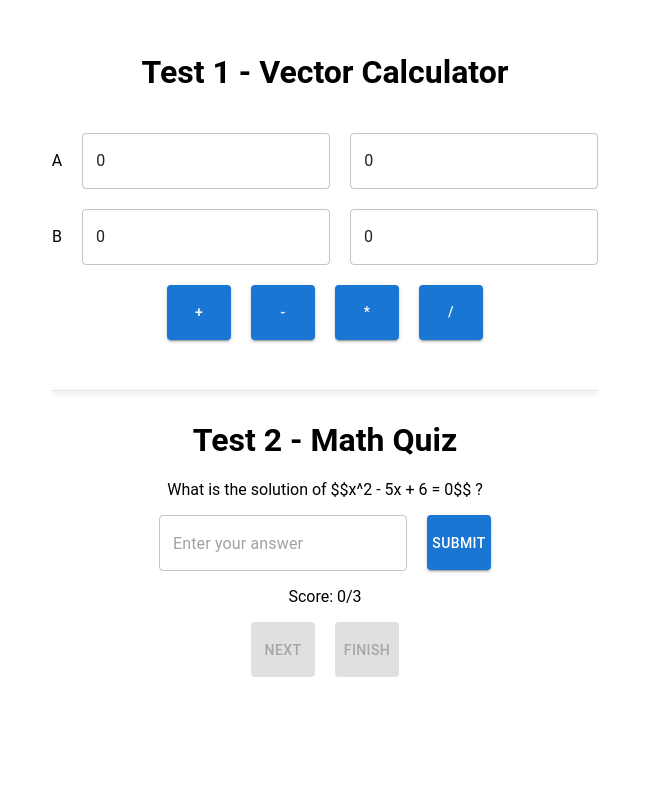
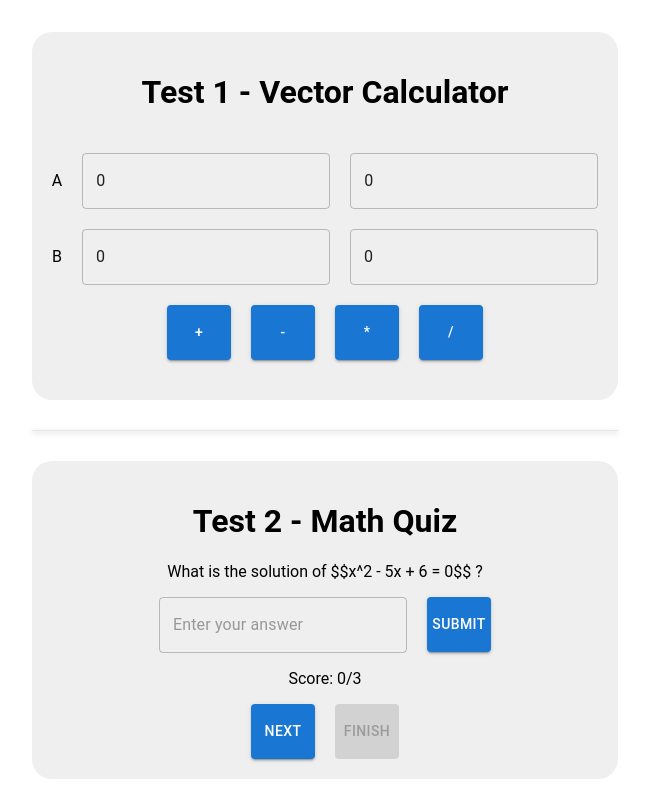
Before and after one commit to cleytonlang/react-test-code, a React (Vite) app: page / in a window 1280 px wide. Shown: the whole page, without its empty margins (315-964 px from the left). Built offline with nearby package versions, Linux system fonts and the light colour scheme.

Commit message:
improvements about calculator

```diff
--- a/src/App.css
+++ b/src/App.css
@@ -15,8 +15,11 @@
 }
 
 .VectorCalculator {
+  background-color: #efefef;
+  padding: 20px;
+  border-radius: 20px;
   display: grid;
-  gap: 20px
+  gap: 20px;
 }
 
 .Vectors {
@@ -49,6 +52,12 @@ button {
   height: 55px;
 }
 
+.MathQuiz{
+  background-color: #efefef;
+  padding: 20px;
+  border-radius: 20px
+}
+
 .Question form{
   display:flex;
   justify-content: center;
--- a/src/components/MathQuiz.tsx
+++ b/src/components/MathQuiz.tsx
@@ -10,12 +10,10 @@ interface Question {
 
 const MathQuiz: React.FC<{ questions: Question[] }> = ({
     questions }) => {
-    // Use state hooks to store the current question, the user's answer, the feedback message, the score, and the quiz status
     const [currentQuestion, setCurrentQuestion] = useState<Question | null>(null);
     const [userAnswer, setUserAnswer] = useState("");
     const [userAnswers, setUserAnswers] = useState<string[]>([]);
-    const [feedbackMessage, setFeedbackMessage] =
-        useState("");
+    const [feedbackMessage, setFeedbackMessage] = useState("");
     const [score, setScore] = useState(0);
     const [quizStatus, setQuizStatus] = useState("in progress");
 
@@ -56,21 +54,20 @@ const MathQuiz: React.FC<{ questions: Question[] }> = ({
     useEffect(() => {
         generateRandomQuestion()
     }, [questions]);
-    // }, [questions, currentQuestion, quizStatus]);
 
     // A helper function to handle the change of the user's answer
     const handleChange = (event:
         React.ChangeEvent<HTMLInputElement>) => {
-        // Get the new value from the event target
         const newValue = event.target.value;
         // Update the user's answer state
         setUserAnswer(newValue);
     };
+
     // A helper function to handle the submission of the user's answer
     const handleSubmit = (event:
         React.FormEvent<HTMLFormElement>) => {
-        // Prevent the default form behavior
         event.preventDefault();
+
         // Check if the user's answer is valid
         if (userAnswer !== "") {
             // Parse the user's answer as a number
@@ -98,21 +95,21 @@ const MathQuiz: React.FC<{ questions: Question[] }> = ({
             setFeedbackMessage("Please enter an answer.");
         }
     };
+
     // A helper function to handle the click of the next button
     const handleNext = () => {
-        // Reset the user's answer state to an empty string
+        // Reset the user's answer state to an empty string, the feedback message and generate a new question
         setUserAnswer("");
-        // Reset the feedback message state to an empty string
         setFeedbackMessage("");
-
         generateRandomQuestion();
     };
+
     // A helper function to handle the click of the finish button
     const handleFinish = () => {
         // Set the quiz status to finished
         setQuizStatus("finished");
     };
-    // Return the JSX for the quiz UI
+
     return (
         <div className="MathQuiz">
             <h1>Test 2 - Math Quiz</h1>
@@ -144,7 +141,7 @@ const MathQuiz: React.FC<{ questions: Question[] }> = ({
                         </p>
                     </div>
                     <div className="Buttons">
-                        <Button variant="contained" onClick={handleNext} disabled={feedbackMessage === ""} aria-label="Next">Next</Button>
+                        <Button variant="contained" onClick={handleNext} disabled={questions.length === userAnswers.length} aria-label="Next">Next</Button>
                         <Button variant="contained" onClick={handleFinish} disabled={questions.length !== userAnswers.length} aria-label="Finish">Finish</Button>
                     </div>
                 </section>
```
